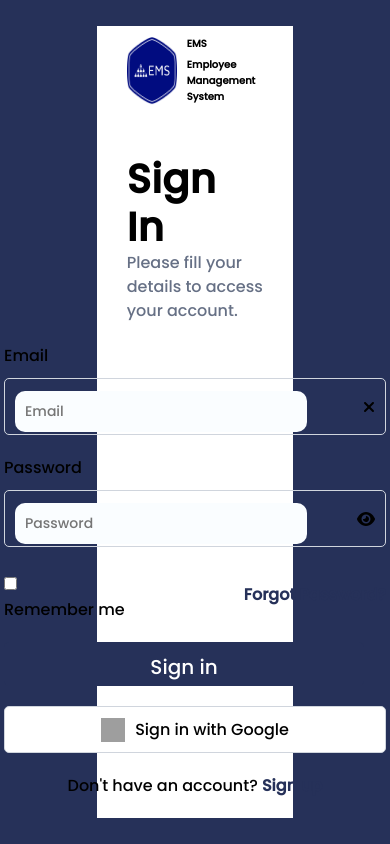
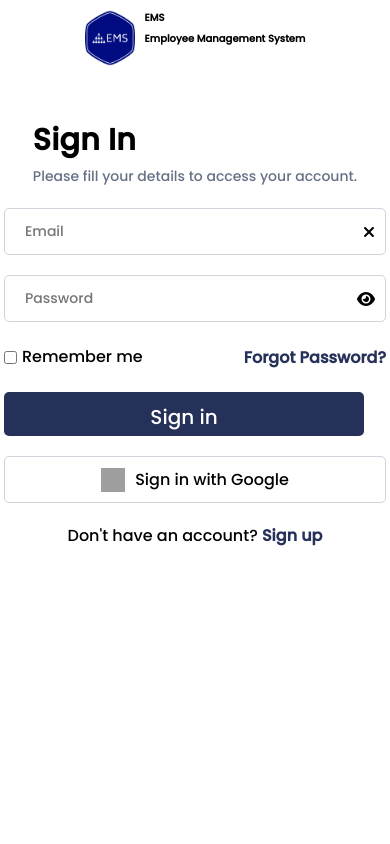
Before and after one commit to vnpt-epay-interns/EMS-frontend, a Vue app: page /login in a window 390 px wide. Built offline with nearby package versions, Linux system fonts and the light colour scheme; grey boxes are pictures that could not be loaded.

Commit message:
fix responsive for login pag

```diff
--- a/env.js
+++ b/env.js
@@ -1 +1,2 @@
 export const VUE_APP_BACKEND_URL="https://employeemanagementsystem-production.up.railway.app"
+// export const VUE_APP_BACKEND_URL="https://e-commerce-production-c466.up.railway.app"
--- a/src/main.js
+++ b/src/main.js
@@ -2,7 +2,6 @@ import { createApp } from 'vue'
 import App from './App.vue'
 import router from './router/index'
 import './assets/main.css'
-import cors from 'cors'
 
 /* import the fontawesome core */
 import { library } from '@fortawesome/fontawesome-svg-core'
--- a/src/views/auth/Login/Login.vue
+++ b/src/views/auth/Login/Login.vue
@@ -27,19 +27,20 @@
         display: flex;
         justify-content: center;
         align-items: center;
-        min-height: 100vh;
-        height: fit-content;
+        max-height: 100vh;
+        min-height: fit-content;
     }
 
     .container {
-        width: 35%;
-        height: 100%;
+        min-width: 35%;
+        /* height: 100%; */
         max-width: 800px;
         display: flex;
         flex-direction: column;
         gap: 20px;
         align-items: center;
-                min-height: 60vh;
+        min-height: 100vh;
+        padding: 10px 20px;
 
         background: #fff;
         padding: 0 30px 0;
@@ -51,7 +52,7 @@
 
     .login__container__header__title {
         font-weight: 700;
-        font-size: 40px;
+        font-size: 30px;
         line-height: 48px;
         letter-spacing: 0.01em;
         text-transform: capitalize;
@@ -59,7 +60,7 @@
 
     .login__container__header__description {
         font-weight: 400;
-        font-size: 16px;
+        font-size: 14px;
         line-height: 24px;
         color: #667085;
     }
--- a/src/views/auth/Login/LoginForm.vue
+++ b/src/views/auth/Login/LoginForm.vue
@@ -1,5 +1,7 @@
 <script setup>
     import { ref } from 'vue'
+    import axios from 'axios'
+    import { VUE_APP_BACKEND_URL } from '../../../../env.js'
 
     const email = ref('')
     const showPassword = ref(false)
@@ -8,20 +10,29 @@
     const togglePassword = () => {
         showPassword.value = !showPassword.value
     }
+
+    async function handleSubmit() {
+        const body = {
+            email: email.value,
+            password: password.value
+        }
+
+        const response = await axios.post(`${VUE_APP_BACKEND_URL}/api/auth/login`, body);
+        console.log(response.data)
+    }
 </script>
 
 <template>
     <div class="login__container__body">
         <form class="login__container__body__form" @submit.prevent="login">
             <div class="login__container__body__form__group">
-                <label for="email" class="login__container__body__form__group__label">Email</label>
                 <div class="input_container">
                     <input type="email" id="email" class="login__container__body__form__group__input" placeholder="Email" v-model="email" />
                     <font-awesome-icon class="icon" icon="fa-solid fa-xmark" @click="email='' "/>
                 </div>
             </div>
             <div class="login__container__body__form__group">
-                <label for="password" class="login__container__body__form__group__label">Password</label>
+
                 <div class="input_container">
                     <input :type="showPassword ? 'text' : 'password'" id="password" class="login__container__body__form__group__input" placeholder="Password" v-model="password" />
                     <font-awesome-icon class="icon" :icon="showPassword ? 'fa-solid fa-eye-slash' : 'fa-solid fa-eye'" @click="togglePassword" />
@@ -39,7 +50,7 @@
                 </div>
             </div>
             <div class="login__container__body__form__group">
-                <button type="submit" class="login__container__body__form__group__button">Sign in</button>
+                <button type="submit" class="login__container__body__form__group__button" @click="handleSubmit">Sign in</button>
             </div>
 
             <div class="login__container__body__form__group login__container__body__form__group__button__google">
@@ -47,19 +58,21 @@
                 Sign in with Google
             </div>
             <div class="login__container__body__form__group">
-                <p class="sigup_optional">Don't have an account? <a href="">Sign up</a></p>
+                <p class="sigup_optional">Don't have an account? <a href="" >Sign up</a></p>
             </div>
         </form>
     </div>
 </template>
 
 <style scoped>
-    .login__container__body {
-
-    }
+    /* .login__container__body {
+        background: red;
+    }    */
 
     input {
         font-size: 14px;
+        margin: 0;
+        background: none;
     }
     input:focus {
         outline: none;
@@ -84,6 +97,11 @@
         border-radius: 5px;
     }
 
+    .remember {
+        display: flex;
+        align-items: center;
+        line-height: 30px;
+    }
     .remember_container {
         display: flex;
         justify-content: space-between;
--- a/src/views/auth/Register/RegisterForm.vue
+++ b/src/views/auth/Register/RegisterForm.vue
@@ -23,13 +23,18 @@ const handleClick = async () => {
         firstName: firstName.value,
         lastName: lastName.value,
         email: email.value,
-        password: password.value,
+        password: password.value
     }
+    const config = {
+        headers: {
+            "Content-type": "application/json",
+            'Access-Control-Allow-Origin': '*',
+            'Access-Control-Allow-Headers': '*',
+            'Access-Control-Allow-Credentials': 'true'
 
-    // axios.defaults.withCredentials = true;
-    const response = await axios.post(`${VUE_APP_BACKEND_URL}/auth/register`, {
-        withCredentials: true,
-    }, body);
+        },
+    };
+    const response = await axios.post(`${VUE_APP_BACKEND_URL}/api/auth/register-account`, body, config);
 
 
     const data = response.data;
--- a/vite.config.js
+++ b/vite.config.js
@@ -6,6 +6,10 @@ import vue from '@vitejs/plugin-vue'
 // https://vitejs.dev/config/
 export default defineConfig({
   plugins: [vue()],
+  devServer: {
+    headers: {"Access-Control-Allow-Origin": "*"},
+    proxy: 'https://employeemanagementsystem-production.up.railway.app'
+  },
   resolve: {
     alias: {
       '@': fileURLToPath(new URL('./src', import.meta.url))
@@ -13,10 +17,3 @@ export default defineConfig({
   }
 
 })
-
-
-module.exports = {
-  devServer: {
-    proxy: 'https://employeemanagementsystem-production.up.railway.app'
-  }
-}
```
